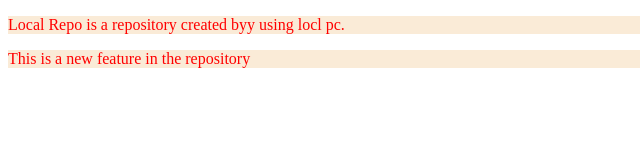
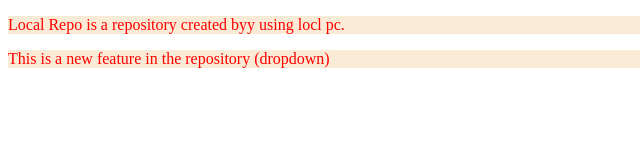
Before and after one commit to Ahmadnabeel78278/Local-Repo, a plain HTML site: page index.html in a window 1280 px wide. Shown: the full height of the page, 0-640 px from the left. Drawn offline with Linux system fonts and the light colour scheme.

```diff
--- a/index.html
+++ b/index.html
@@ -8,6 +8,6 @@
 </head>
 <body>
     <p>Local Repo is a repository created byy using locl pc.</p>
-    <p>This is a new feature in the repository</p>
+    <p>This is a new feature in the repository (dropdown)</p>
 </body>
 </html>
```
